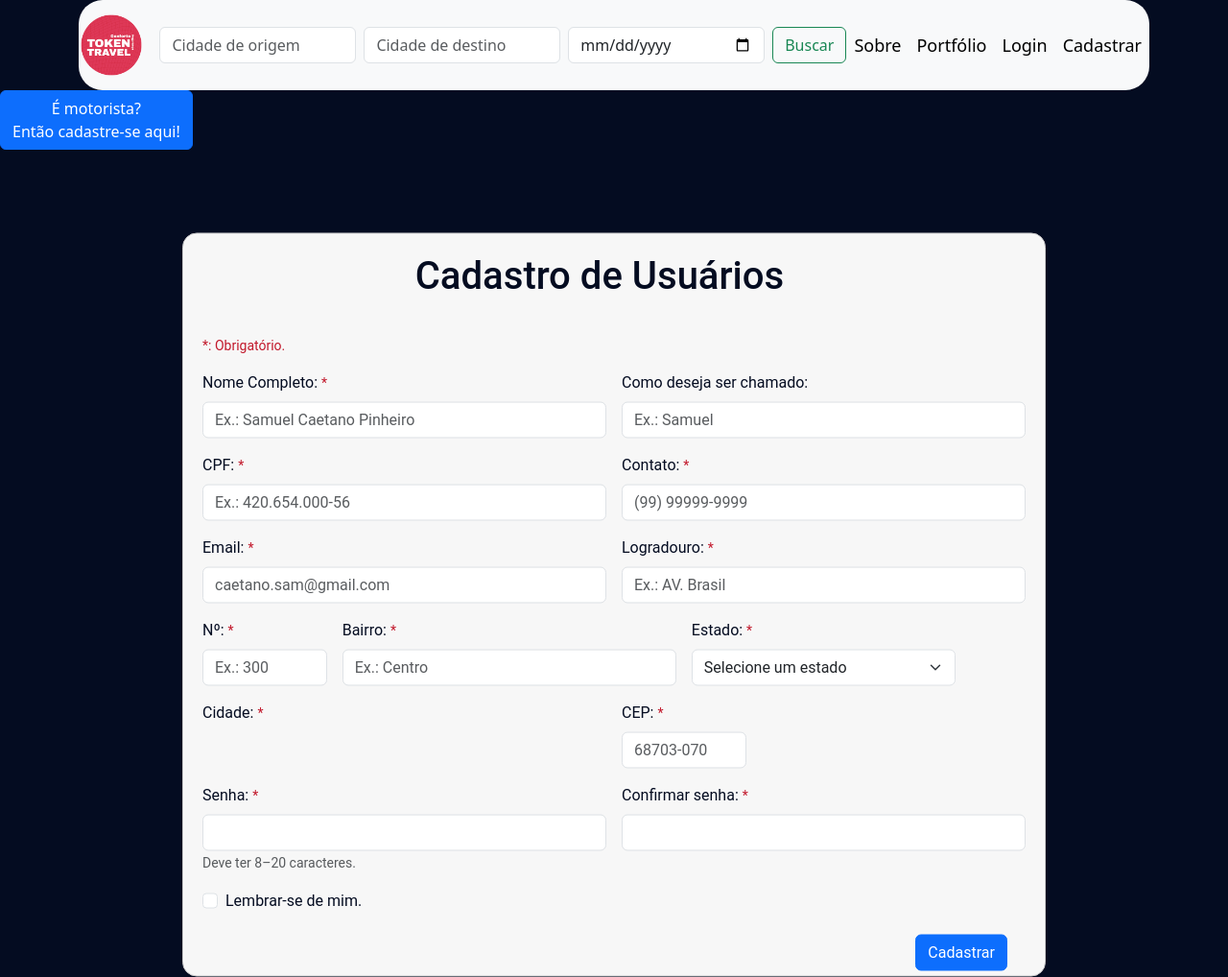
After one commit to ruanmoraes018/dweb-2022.2, a Django app: template TokenTravel/templates/cadastro-usuarios.html in a window 1280 px wide. The commit adds this page. Shown: the whole page at 96% size. Run offline with Django 4.2, Linux system fonts and the light colour scheme; the template is opened without the code that fills it, so the values that code supplies are empty.

Commit message:
Últimos ajustes de cadastramento!

```diff
--- a/TokenTravel/app/urls.py
+++ b/TokenTravel/app/urls.py
@@ -1,17 +1,11 @@
-# from django.contrib import admin
-# from django.urls import path
-
-# urlpatterns = [
-#    path('admin/', admin.site.urls),
-# ]
 from django.urls import path
 from . import views
-
 urlpatterns = [
     path("", views.home),
     path("menu", views.menu),
     path("portfolio", views.portfolio),
     path("cadastro", views.cadastro),
+    path("motorista", views.motorista),
     path("login", views.login),
     path("pesquisa", views.pesquisa)
 ]
--- a/TokenTravel/app/views.py
+++ b/TokenTravel/app/views.py
@@ -16,7 +16,11 @@ def portfolio(request):
 
 
 def cadastro(request):
-    return render(request, 'cadastro.html')
+    return render(request, 'cadastro-usuarios.html')
+
+
+def motorista(request):
+    return render(request, 'cadastro-motoristas.html')
 
 
 def home(request):
--- a/TokenTravel/static/css/cadastro.css
+++ b/TokenTravel/static/css/cadastro.css
@@ -10,6 +10,22 @@
     background-color: #f7f7f7;
     width: 900px;
     height: 775px;
+    color: #040c21;
+    font-family: Roboto;
+    border-radius: 15px;
+}
+/*Área do quadrado do cadastro de motoristas*/
+.caixa-formulario-cadastro-motorista {
+    margin-top: 180px;
+    position: absolute;
+    top: 70%;
+    left: 50%;
+    transform: translate(-50%, -50%);
+    border: 1px solid #ccc;
+    padding: 20px;
+    background-color: #f7f7f7;
+    width: 900px;
+    height: 960px;
     color: #040c21;
     font-family: Roboto;
     border-radius: 15px;
@@ -40,7 +56,7 @@
 }
 .cadastro-botao-confirmar {
     position: absolute;
-    top: 92%;
+    top: 94.5%;
     left: 85%;
 }
 .cadastro-fonte {
--- a/TokenTravel/static/css/portfolio.css
+++ b/TokenTravel/static/css/portfolio.css
@@ -30,6 +30,7 @@
 #sobre-a-empresa {
     margin-bottom: 700px;
 }
+/*
 #portfolio05 {
     width: 47vh;
     height: 75vh;
@@ -41,7 +42,4 @@
 #beneficios {
     margin-bottom: 700px;
 }
-#rodape {
-    position: absolute;
-    bottom: -400%;
-}
+}*/
--- /dev/null
+++ b/TokenTravel/templates/cadastro-usuarios.html
@@ -0,0 +1,166 @@
+{% extends 'menu.html' %}
+{% load static %}
+
+{% block title %}Cadastro de Usuários{% endblock %}
+{% block body %}
+{% block h3 %}{% endblock %}
+    <div class="container">
+        <div class="caixa-formulario-cadastro">
+            <h2 class="texto">Cadastro de Usuários</h2>
+            <form class="row g-3" id="cadastro-formulario">
+                <span class="form-text cadastro-informativo">
+                    *: Obrigatório.
+                </span>
+                <div class="col-md-6">
+                    <label for="cadastro-nome-completo" class="form-label">
+                        Nome Completo:
+                        <span class="form-text cadastro-informativo">
+                            *
+                        </span>
+                    </label>
+                    <input type="text" class="form-control" id="cadastro-nome-completo" placeholder="Ex.: Samuel Caetano Pinheiro" required>
+                </div>
+                <div class="col-md-6">
+                    <label for="cadastro-nome-preferencia" class="form-label">Como deseja ser chamado:</label>
+                    <input type="text" class="form-control" id="cadastro-nome-preferencia" placeholder="Ex.: Samuel">
+                </div>
+                <div class="col-md-6">
+                    <label for="cadastro-cpf" class="form-label">
+                        CPF:
+                        <span class="form-text cadastro-informativo">
+                            *
+                        </span>
+                    </label>
+                    <input type="text" class="form-control" id="cadastro-cpf" placeholder="Ex.: 420.654.000-56" required>
+                </div>
+                <div class="col-md-6">
+                    <label for="cadastro-telefone" class="form-label">
+                        Contato:
+                        <span class="form-text cadastro-informativo">
+                            *
+                        </span>
+                    </label>
+                    <input type="text" class="form-control" id="cadastro-telefone" name="cadastro-telefone" data-inputmask="'mask': '(99) 99999-9999'" placeholder="(99) 99999-9999" required pattern="\d+">
+                </div>
+                <div class="col-md-6">
+                    <label for="cadastro-email" class="form-label">
+                        Email:
+                        <span class="form-text cadastro-informativo">
+                            *
+                        </span>
+                    </label>
+                    <input type="email" class="form-control" id="cadastro-email" placeholder="caetano.sam@gmail.com" required>
+                </div>
+                <div class="col-md-6">
+                    <label for="cadastro-logradouro" class="form-label">
+                        Logradouro:
+                        <span class="form-text cadastro-informativo">
+                            *
+                        </span>
+                    </label>
+                    <input type="text" class="form-control" id="cadastro-logradouro" placeholder="Ex.: AV. Brasil" required>
+                </div>
+                <div class="col-md-2">
+                    <label for="cadastro-numero-residencia" class="form-label">
+                        Nº:
+                        <span class="form-text cadastro-informativo">
+                            *
+                        </span>
+                    </label>
+                    <input type="text" class="form-control" id="cadastro-numero-residencia" placeholder="Ex.: 300" required>
+                </div>
+                <div class="col-md-5">
+                    <label for="cadastro-bairro" class="form-label">
+                        Bairro:
+                        <span class="form-text cadastro-informativo">
+                            *
+                        </span>
+                    </label>
+                    <input type="text" class="form-control" id="cadastro-bairro" placeholder="Ex.: Centro" required>
+                </div>
+                <div class="col-md-4">
+                    <label for="cadastro-estado" class="form-label">
+                        Estado:
+                        <span class="form-text cadastro-informativo">
+                            *
+                        </span>
+                    </label>
+                    <select id="cadastro-estado" class="form-select" onchange="mostrarCidades()" required>
+                        <option value="">Selecione um estado</option>
+                        <option value="PA">Pará</option>
+                    </select>
+                </div>
+                <div class="col-md-6">
+                    <label for="cadastro-cidade" class="form-label">
+                        Cidade:
+                        <span class="form-text cadastro-informativo">
+                            *
+                        </span>
+                    </label>
+                    <select id="cadastro-cidade" style="display: none" required>
+                        <option value="">Selecione uma cidade</option>
+                    </select>
+                </div>
+                <div class="col-md-2">
+                    <label for="cadastro-cep" class="form-label">
+                        CEP:
+                        <span class="form-text cadastro-informativo">
+                            *
+                        </span>
+                    </label>
+                    <input type="text" class="form-control" id="cadastro-cep" placeholder="68703-070" required>
+                </div>
+                <div class="col-md-6">
+                    <label for="cadastro-senha" class="form-label">
+                        Senha:
+                        <span class="form-text cadastro-informativo">
+                            *
+                        </span>
+                    </label>
+                    <input type="password" class="form-control" id="cadastro-senha" required>
+                    <div class="col-auto">
+                        <span class="form-text">
+                            Deve ter 8–20 caracteres.
+                        </span>
+                    </div>
+                </div>
+                <div class="col-md-6">
+                    <label for="cadastro-confirmar-senha" class="form-label">
+                        Confirmar senha:
+                        <span class="form-text cadastro-informativo">
+                            *
+                        </span>
+                    </label>
+                    <input type="password" class="form-control" id="cadastro-confirmar-senha" name="confirmarSenha" required pattern=".{8,20}" title="Insira a mesma senha.">
+                </div>
+                <div class="col-12">
+                    <div class="form-check">
+                        <input class="form-check-input" type="checkbox" id="gridCheck" required>
+                        <label class="form-check-label" for="gridCheck">
+                            Lembrar-se de mim.
+                        </label>
+                    </div>
+                </div>
+                <div>
+                    <button type="submit" class="btn btn-primary cadastro-botao-confirmar" onclick="return validarSenha()">
+                        Cadastrar
+                    </button>
+                </div>
+            </form>
+        </div>
+    </div>
+
+    <p>
+        <button class="btn btn-primary" type="button" data-bs-toggle="collapse" data-bs-target="#collapseWidthExample" aria-expanded="false" aria-controls="collapseWidthExample">
+            É motorista?<br>Então cadastre-se aqui!
+        </button>
+    </p>
+    <div style="min-height: 120px;">
+        <div class="collapse collapse-horizontal" id="collapseWidthExample">
+            <div class="card card-body" style="width: 300px;">
+                Separamos uma página específica para cadastrar motoristas em nossos serviços.
+                <a href="motorista" class="btn btn-primary stretched-link">Vamos lá!</a>
+            </div>
+        </div>
+    </div>
+{% endblock %}
--- a/TokenTravel/templates/portfolio.html
+++ b/TokenTravel/templates/portfolio.html
@@ -99,7 +99,7 @@
 </section>
 
 <!-- Rodapé -->
-<footer class="container-fluid bg-dark text-white py-3" id="rodape">
+<footer class="container-fluid bg-dark text-white py-3">
 	<p class="text-center mb-0">
 		Desenvolvido por Lucas de Souza e Souza; Ruan Moraes de Assunção — &copy;Copyright, 2023. <br>
 		Contato: (91) 99826-4357; (91) 98281-7656. <br>
```
Also changed, not shown: TokenTravel/templates/cadastro-motoristas.html (renamed from TokenTravel/templates/cadastro.html, +10 -9 lines).
